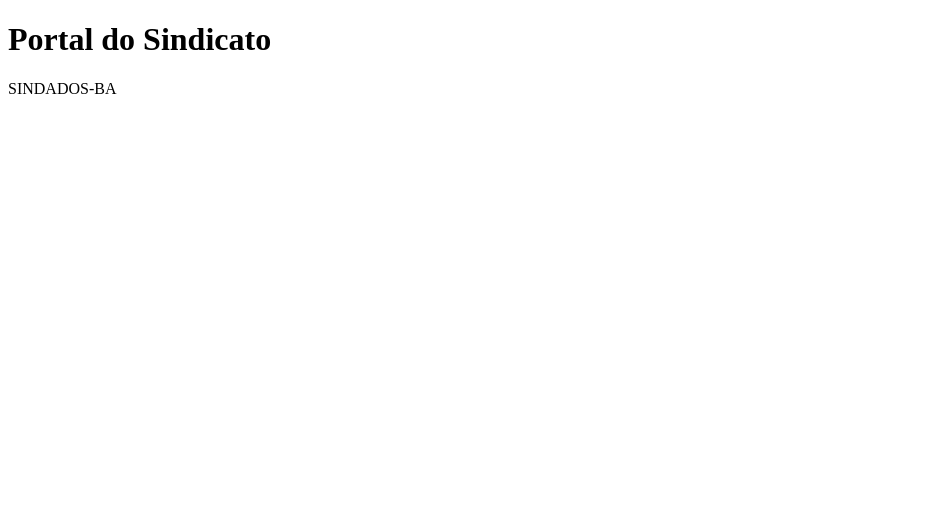
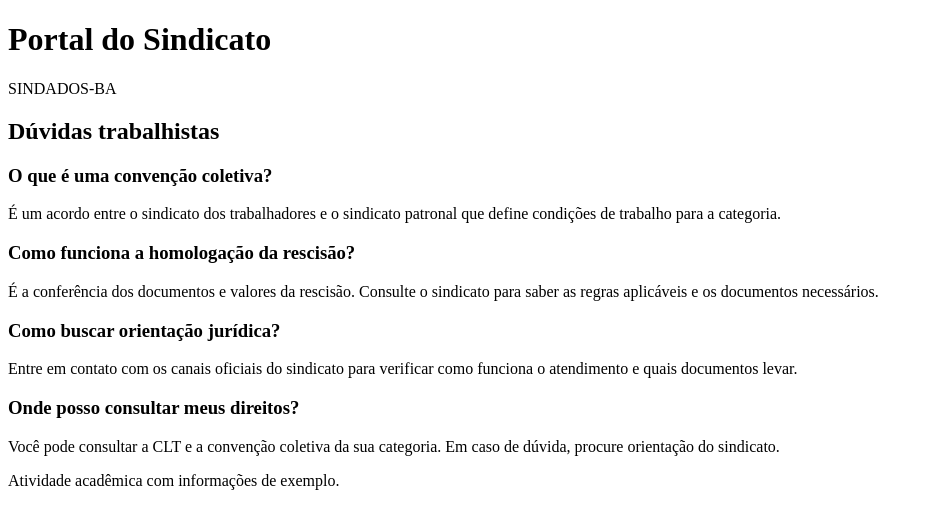
Before and after one commit to Senhorinho88/SindicatoReact, a React (Vite) app: page / in a window 1280 px wide. Shown: the top 528 px of the page, without its empty margins (0-930 px from the left). Built offline with nearby package versions, Linux system fonts and the light colour scheme; the HTML template or start-up script is replaced by a standard one.

Commit message:
Adiciona as perguntas trabalhistas e o componente Accordion

```diff
--- a/src/App.jsx
+++ b/src/App.jsx
@@ -1,8 +1,32 @@
+import Accordion from './components/Accordion';
+
 function App() {
+  const perguntas = [
+    {
+      titulo: 'O que é uma convenção coletiva?',
+      resposta: 'É um acordo entre o sindicato dos trabalhadores e o sindicato patronal que define condições de trabalho para a categoria.'
+    },
+    {
+      titulo: 'Como funciona a homologação da rescisão?',
+      resposta: 'É a conferência dos documentos e valores da rescisão. Consulte o sindicato para saber as regras aplicáveis e os documentos necessários.'
+    },
+    {
+      titulo: 'Como buscar orientação jurídica?',
+      resposta: 'Entre em contato com os canais oficiais do sindicato para verificar como funciona o atendimento e quais documentos levar.'
+    },
+    {
+      titulo: 'Onde posso consultar meus direitos?',
+      resposta: 'Você pode consultar a CLT e a convenção coletiva da sua categoria. Em caso de dúvida, procure orientação do sindicato.'
+    }
+  ];
+
   return (
     <main className="pagina">
       <h1>Portal do Sindicato</h1>
       <p>SINDADOS-BA</p>
+      <h2>Dúvidas trabalhistas</h2>
+      <Accordion perguntas={perguntas} />
+      <p className="aviso">Atividade acadêmica com informações de exemplo.</p>
     </main>
   );
 }
--- /dev/null
+++ b/src/components/Accordion.jsx
@@ -0,0 +1,14 @@
+function Accordion({ perguntas }) {
+  return (
+    <div className="acordeao">
+      {perguntas.map((pergunta) => (
+        <div className="item" key={pergunta.titulo}>
+          <h3>{pergunta.titulo}</h3>
+          <p className="resposta">{pergunta.resposta}</p>
+        </div>
+      ))}
+    </div>
+  );
+}
+
+export default Accordion;
```
